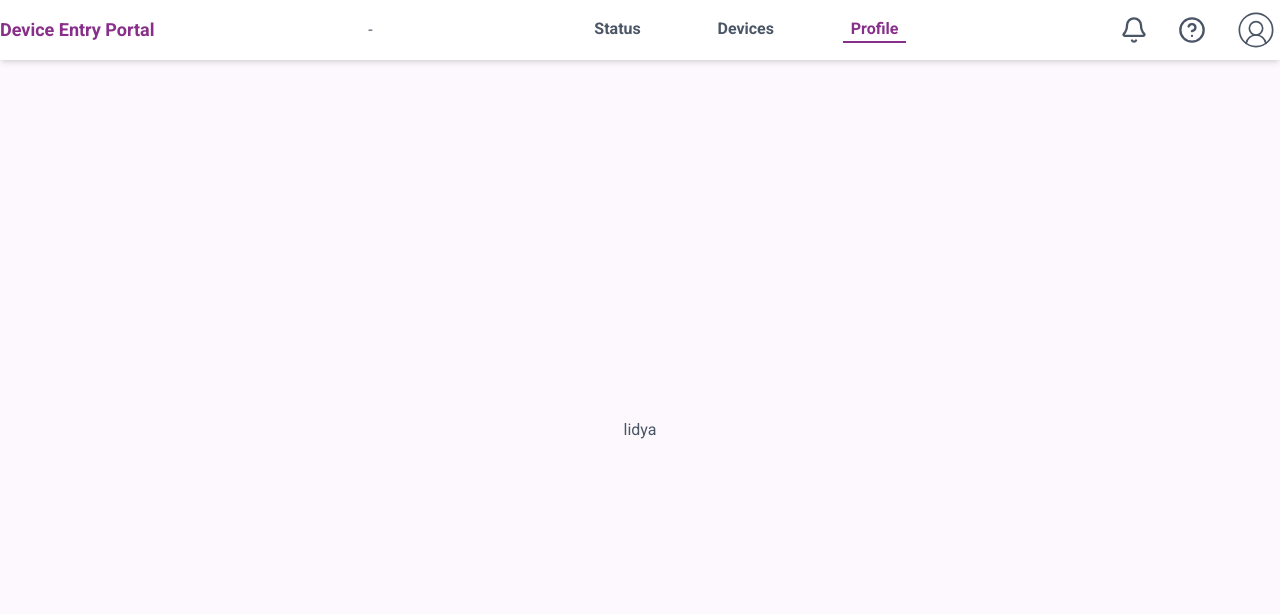
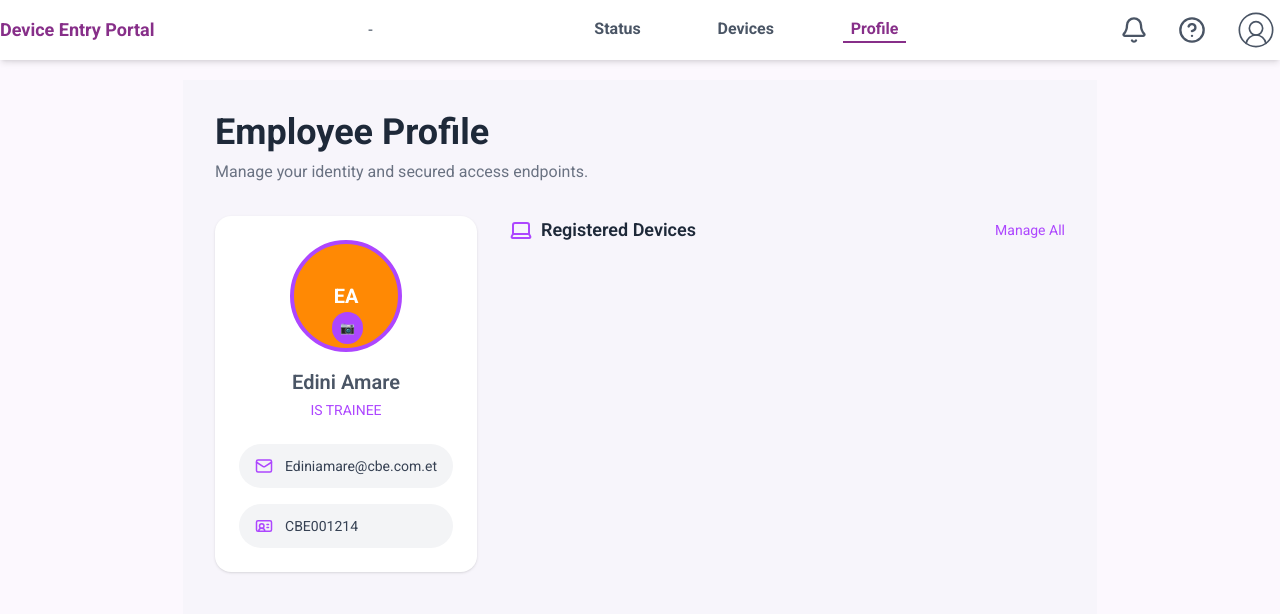
Before and after one commit to liduyigeremu/Gate-entry-frontend-, a Next.js app: page /profile in a window 1280 px wide. Shown: the top 614 px of the page. Built offline with nearby package versions, Linux system fonts and the light colour scheme; a web font is replaced by a local one.

Commit message:
employee profile

```diff
--- a/components/EmployeeProfile.tsx
+++ b/components/EmployeeProfile.tsx
@@ -1,11 +1,87 @@
-import React from 'react'
+import { Mail, IdCard, Laptop } from "lucide-react";
 
-const EmployeeProfile = () => {
+export default function EmployeeProfile() {
   return (
-    <div>
-        <p>lidya</p>
+    <div className="min-h-screen bg-[#f7f5fb] p-8">
+      {/* Header */}
+      <h1 className="text-4xl font-bold text-gray-800">
+        Employee Profile
+      </h1>
+      <p className="text-gray-500 mt-2">
+        Manage your identity and secured access endpoints.
+      </p>
+
+      {/* Layout */}
+      <div className="grid grid-cols-3 gap-8 mt-8">
+
+        {/* LEFT SIDE (1/3) */}
+        <div className="col-span-1">
+          <div className="bg-white rounded-2xl p-6 shadow-sm">
+
+            {/* Avatar */}
+            <div className="flex justify-center relative">
+              <div className="w-28 h-28 rounded-full border-4 border-purple-500 flex items-center justify-center bg-orange-400 text-white text-xl font-bold">
+                EA
+              </div>
+
+              {/* Camera icon */}
+              <div className="absolute bottom-2 right-[90px] bg-purple-500 p-2 rounded-full text-white text-xs">
+                📷
+              </div>
+            </div>
+
+            {/* Name */}
+            <h2 className="text-xl font-semibold text-center mt-4">
+              Edini Amare
+            </h2>
+            <p className="text-center text-purple-500 text-sm mt-1">
+              IS TRAINEE
+            </p>
+
+            {/* Email */}
+            <div className="flex items-center gap-3 bg-gray-100 rounded-full px-4 py-3 mt-6">
+              <Mail size={18} className="text-purple-500" />
+              <span className="text-sm text-gray-700">
+                Ediniamare@cbe.com.et
+              </span>
+            </div>
+
+            {/* Employee ID */}
+            <div className="flex items-center gap-3 bg-gray-100 rounded-full px-4 py-3 mt-4">
+              <IdCard size={18} className="text-purple-500" />
+              <span className="text-sm text-gray-700">
+                CBE001214
+              </span>
+            </div>
+
+          </div>
+        </div>
+
+        {/* RIGHT SIDE (2/3) */}
+        <div className="col-span-2">
+
+          {/* Header */}
+          <div className="flex justify-between items-center">
+            <div className="flex items-center gap-2">
+              <Laptop className="text-purple-500" />
+              <h2 className="text-lg font-semibold text-gray-800">
+                Registered Devices
+              </h2>
+            </div>
+
+            <span className="text-purple-500 text-sm cursor-pointer">
+              Manage All
+            </span>
+          </div>
+
+          {/* Cards */}
+          <div className="grid grid-cols-2 gap-6 mt-6">
+
+
+
+          </div>
+        </div>
+      </div>
     </div>
-  )
+  );
 }
-
-export default EmployeeProfile;
--- a/package.json
+++ b/package.json
@@ -11,7 +11,7 @@
   "dependencies": {
     "@headlessui/react": "^2.2.9",
     "@hookform/resolvers": "^5.2.2",
-    "lucide-react": "^1.7.0",
+    "lucide-react": "^1.8.0",
     "next": "16.2.1",
     "react": "19.2.4",
     "react-dom": "19.2.4",
```
Also changed, not shown: 1 other file (tests, documents, lock files or other folders).
